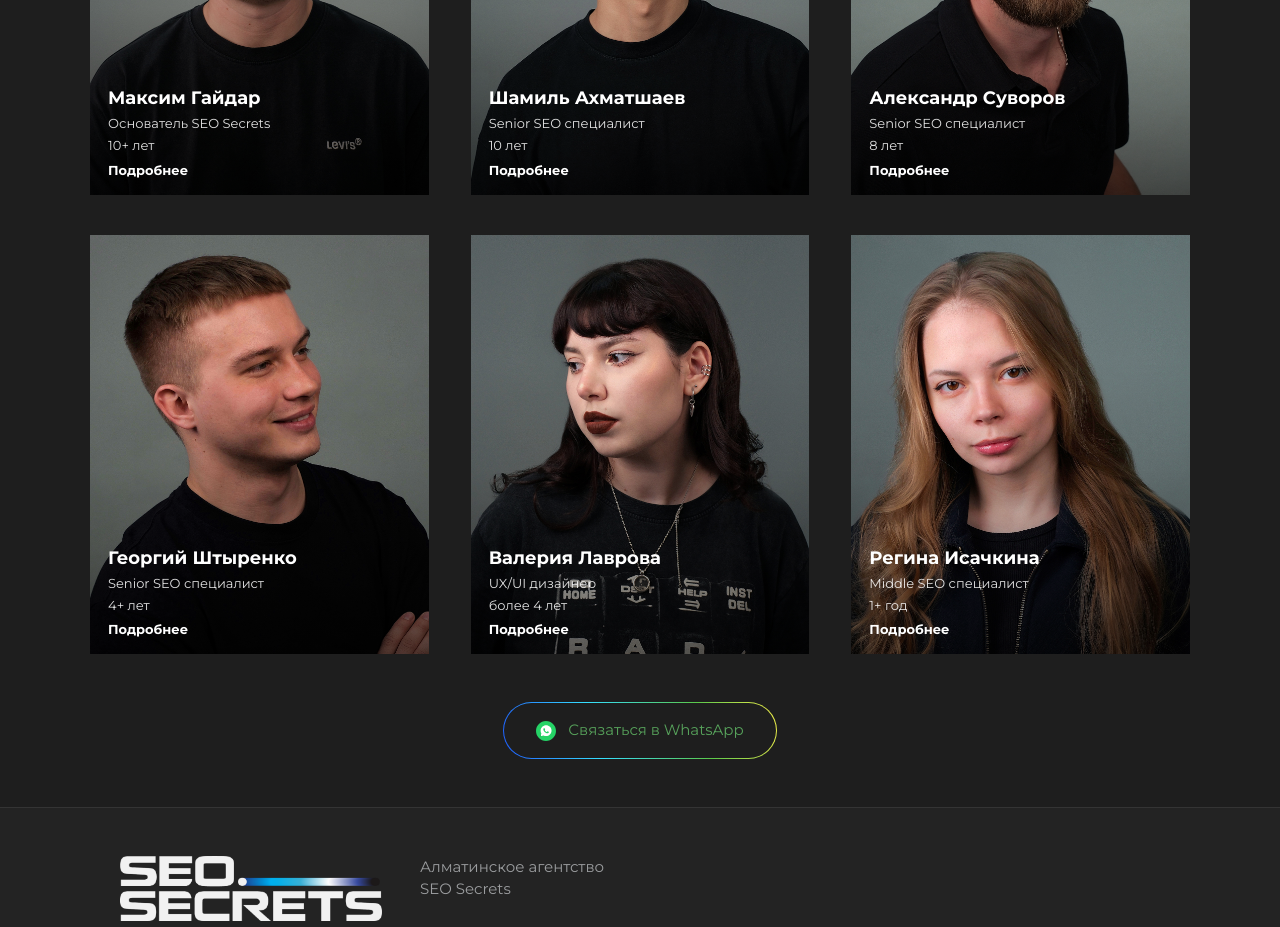
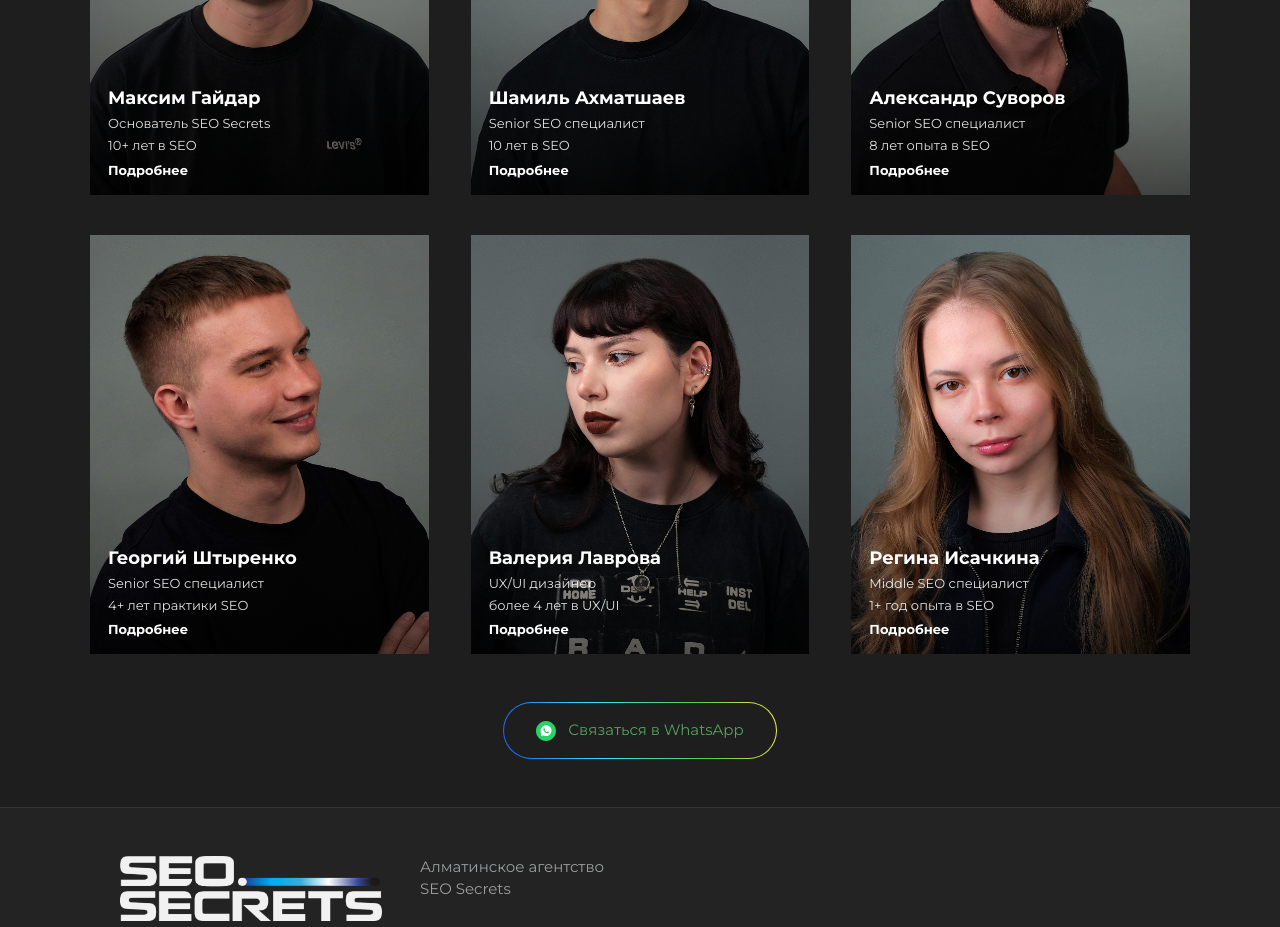
Before and after one commit to Gochaich/seo-secrets, a Next.js app: page /ru/team in a window 1280 px wide. Shown: the part 1000-1927 px from the top of the page. Built offline with nearby package versions, Linux system fonts and the light colour scheme; no server answers.

Commit message:
fix: preserve team experience labels

```diff
--- a/content/ru/home.ts
+++ b/content/ru/home.ts
@@ -313,7 +313,7 @@ export const team: TeamMember[] = [
   {
     name: 'Максим Гайдар',
     role: 'Основатель SEO Secrets',
-    experience: '10+ лет',
+    experience: '10+ лет в SEO',
     href: '/team/max/',
     photo: '/images/team/maxim.jpg',
     photoHover: '/images/team/maxim-hover.jpg',
@@ -321,7 +321,7 @@ export const team: TeamMember[] = [
   {
     name: 'Шамиль Ахматшаев',
     role: 'Senior SEO специалист',
-    experience: '10 лет',
+    experience: '10 лет в SEO',
     href: '/team/shamil/',
     photo: '/images/team/shamil.jpg',
     photoHover: '/images/team/shamil-hover.jpg',
@@ -329,7 +329,7 @@ export const team: TeamMember[] = [
   {
     name: 'Александр Суворов',
     role: 'Senior SEO специалист',
-    experience: '8 лет',
+    experience: '8 лет опыта в SEO',
     href: '/team/alexandr/',
     photo: '/images/team/alexandr.jpg',
     photoHover: '/images/team/alexandr-hover.jpg',
@@ -337,7 +337,7 @@ export const team: TeamMember[] = [
   {
     name: 'Георгий Штыренко',
     role: 'Senior SEO специалист',
-    experience: '4+ лет',
+    experience: '4+ лет практики SEO',
     href: '/team/george/',
     photo: '/images/team/george.jpg',
     photoHover: '/images/team/george-hover.jpg',
@@ -345,7 +345,7 @@ export const team: TeamMember[] = [
   {
     name: 'Валерия Лаврова',
     role: 'UX/UI дизайнер',
-    experience: 'более 4 лет',
+    experience: 'более 4 лет в UX/UI',
     href: '/team/valeriya/',
     photo: '/images/team/valeriya.jpg',
     photoHover: '/images/team/valeriya-hover.jpg',
@@ -353,7 +353,7 @@ export const team: TeamMember[] = [
   {
     name: 'Регина Исачкина',
     role: 'Middle SEO специалист',
-    experience: '1+ год',
+    experience: '1+ год опыта в SEO',
     href: '/team/regina/',
     photo: '/images/team/regina.jpg',
     photoHover: '/images/team/regina-hover.jpg',
```
